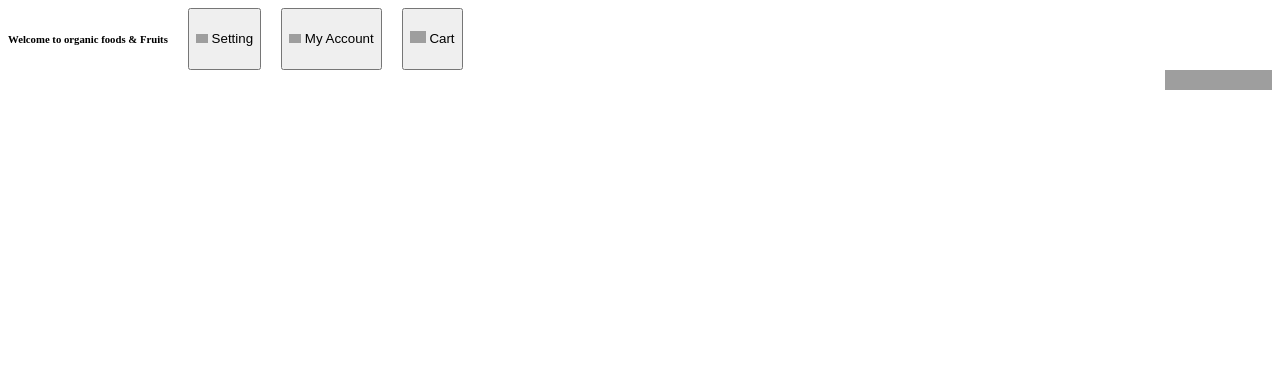
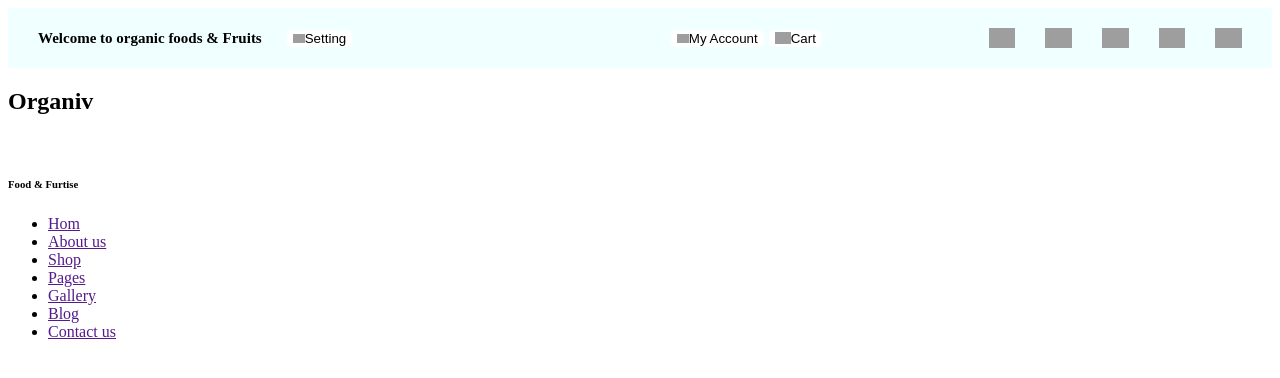
Before and after one commit to mahfuj-anas/assignment, a plain HTML site: page index.html in a window 1280 px wide. Drawn offline with Linux system fonts and the light colour scheme; grey boxes are pictures that could not be loaded.

Commit message:
header is redy

```diff
--- a/index.html
+++ b/index.html
@@ -14,24 +14,20 @@
         <nav>
             <div class="top-bar">
                 <h6>Welcome to organic foods & Fruits</h6>
-                <button>
-                    <img width="12px"
+                     <button class="left-button"><img width="12px"
                         src="https://th.bing.com/th?id=OIP.jnC8EKv4kvm1EboY-y96xwHaHa&w=250&h=250&c=8&rs=1&qlt=90&o=6&dpr=1.3&pid=3.1&rm=2"
-                        alt=""> Setting
-                </button>
-                <button>
-                    <img width="12px"
+                        alt="">Setting</button>
+                        <div class="right-buttons">
+                            <button><img width="12px"
                                 src="https://th.bing.com/th/id/OIP.ongTAECCiqSHLmPTxqtxJwHaHg?w=195&h=198&c=7&r=0&o=5&dpr=1.3&pid=1.7"
-                        alt=""> My Account
-                </button>
-                <button>
-                    <img height="12px"
+                                alt="">My Account</button>
+                        <button><img height="12px"
                                 src="https://th.bing.com/th?id=OIP.eigxI83-OFKQKZJZSoHaKwHaHa&w=250&h=250&c=8&rs=1&qlt=90&o=6&dpr=1.3&pid=3.1&rm=2"
-                        alt=""> Cart
-                </button>
+                                alt=""> Cart </button>
                         </div>
 
-            <div class="img">
+
+                       <div class="icon">
                         <img height="20px"
                         src="https://th.bing.com/th/id/OIF.w2U5gQOCI3beCf7pjNUNww?w=160&h=180&c=7&r=0&o=5&dpr=1.3&pid=1.7"
                         alt="">
@@ -46,3 +42,39 @@
                         alt="">
                     <img height="20px"
                         src="https://th.bing.com/th?id=OIP.jLG_iPgKj5rV45d3pv3JEwHaHa&w=250&h=250&c=8&rs=1&qlt=90&o=6&dpr=1.3&pid=3.1&rm=2"
+                        alt="">
+                       </div>
+
+                    </div>
+
+
+
+        </nav>
+        <!-- navbae section -->
+         <nav>
+
+                <h1>Organiv</h1><br>
+
+                <h6>Food & Furtise</h6>
+           <ul>
+            <li><a href="">Hom</a></li>
+            <li><a href="">About us</a></li>
+            <li><a href="">Shop</a></li>
+            <li><a href="">Pages</a></li>
+            <li><a href="">Gallery</a></li>
+            <li><a href="">Blog</a></li>
+            <li><a href="">Contact us</a></li>
+
+           </ul>
+         </nav>
+
+    </header>
+    <main>
+
+    </main>
+    <footer>
+
+    </footer>
+</body>
+
+</html>
--- a/style.css
+++ b/style.css
@@ -2,9 +2,44 @@
 
 .top-bar{
     display: flex;
-        gap: 20px;}
+        gap: 20px;
+        padding: 20px 30px;
+        background-color: azure;
+        align-items: center;
+    }
+   .top-bar h6{
+    margin: 0;
+    font-size: 15px;
+   }
+.top-bar button{
+    background-color: white;
+    border: none;
+    padding: 5px 10 px;
+   margin-left: 5px;
+   cursor: pointer;
+   border-radius: 5px;
+   display: flex;
+   align-items: center;
 
-.img{
-    display: flex;
-    justify-content: right;
 }
+.left-button{
+    margin-right: auto;
+
+}
+.right-buttons{
+   display: flex;
+   align-items: center;
+   justify-content: center;
+   margin-left: auto;
+}
+.top-bar .right-buttons button: last-child {
+    border-right: 2px solid grey;
+}
+
+
+
+.icon{
+   display: flex;
+   margin-left: auto;
+   gap: 30px;
+}
```
Lines whose indentation alone changed are shown as unchanged.
